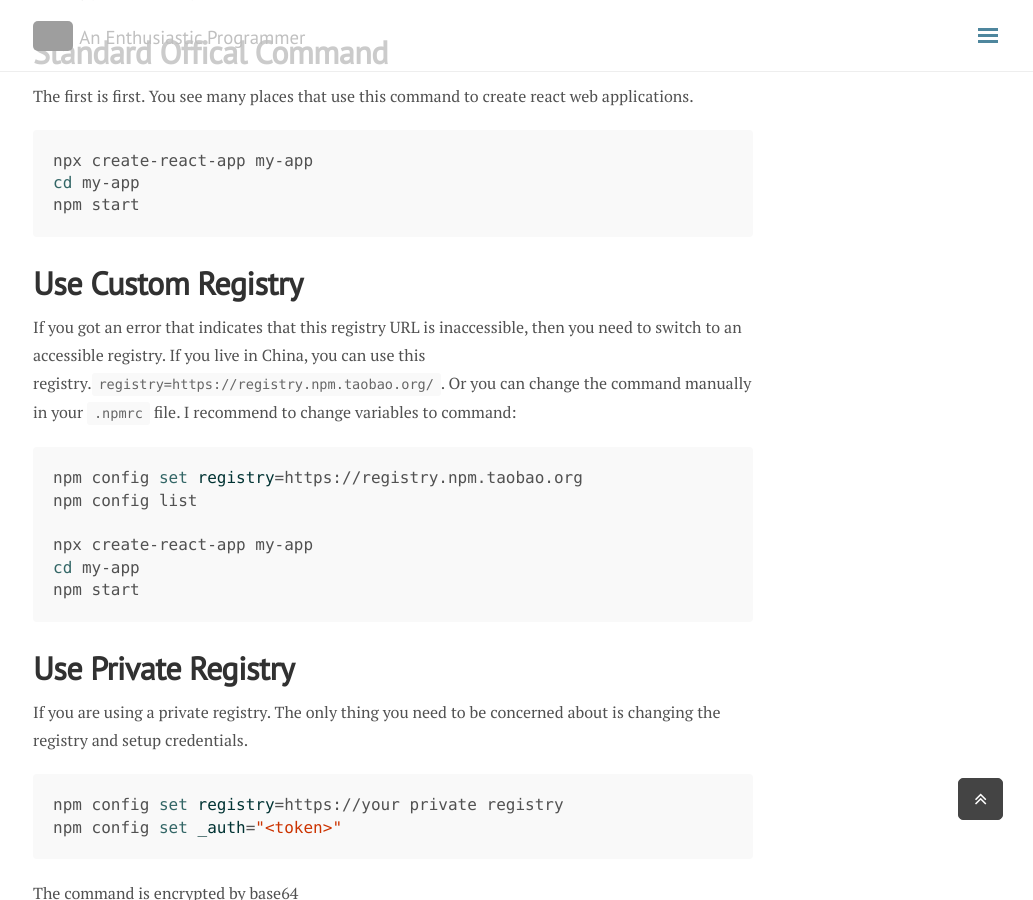
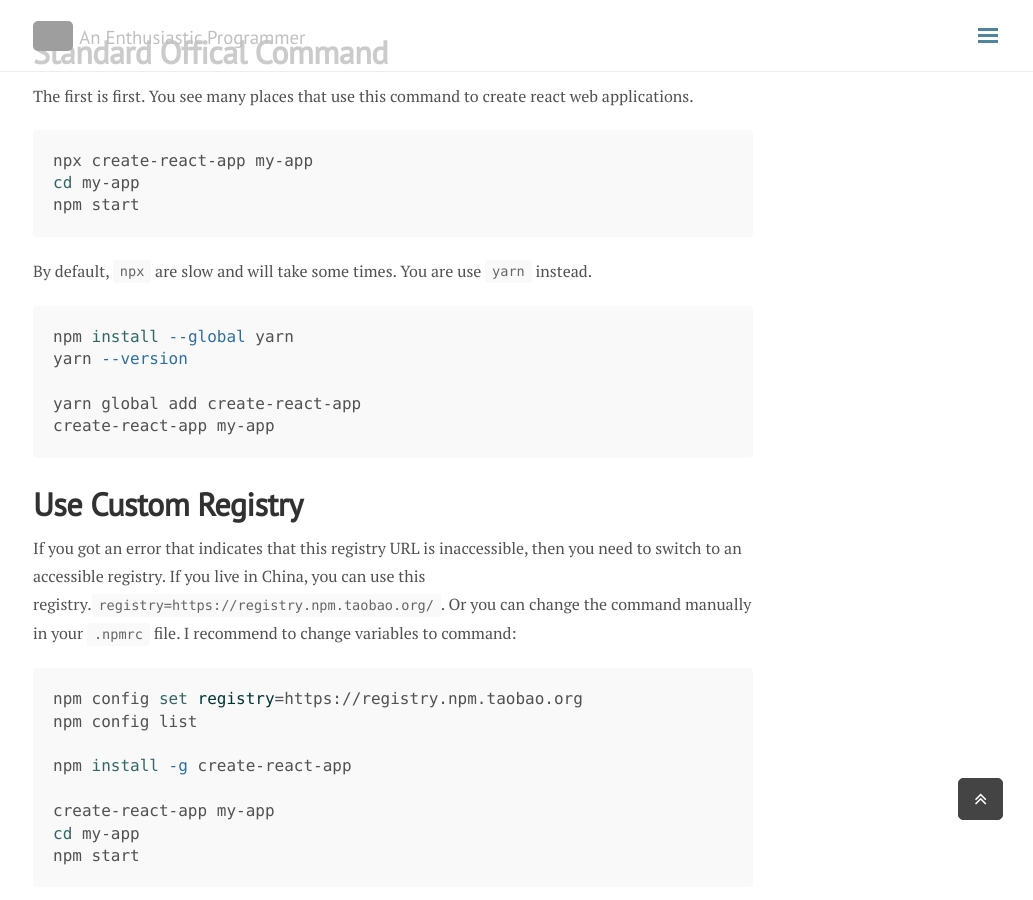
Before and after one commit to guokas/blog, a Jekyll site: the page built from _posts/2022-11-21-first-react-app.md, in a window 1280 px wide and 900 px high, scrolled down 303 px. Shown: the whole window, without its empty margins (247-1280 px from the left). Built offline with Jekyll 4.4.1, drawn with Linux system fonts in a browser that asks for light colours; nearby versions of some CDN libraries; comment, search, counter and statistics services are not loaded; some of the changed text lies outside the part shown; grey boxes are pictures that could not be loaded.

Commit message:
fix: add new extra info

````diff
--- a/_posts/2022-11-21-first-react-app.md
+++ b/_posts/2022-11-21-first-react-app.md
@@ -41,13 +41,24 @@ cd my-app
 npm start
 ```
 
+By default, `npx` are slow and will take some times. You are use `yarn` instead.
+```shell
+npm install --global yarn
+yarn --version
+
+yarn global add create-react-app
+create-react-app my-app
+```
+
 # Use Custom Registry
 If you got an error that indicates that this registry URL is inaccessible, then you need to switch to an accessible registry. If you live in China, you can use this registry.`registry=https://registry.npm.taobao.org/`.  Or you can change the command manually in your `.npmrc` file. I recommend to change variables to command:
 ```shell
 npm config set registry=https://registry.npm.taobao.org
 npm config list
 
-npx create-react-app my-app
+npm install -g create-react-app
+
+create-react-app my-app
 cd my-app
 npm start
 ```
@@ -88,3 +99,9 @@ The `.npmrc` file can exist in four different places.
 
 
 ` Per project NPM config` and `Per-user NPM config` are both frequently used config files. Publishable settings can be placed under `Per-Project`, sensitive information should be placed under `Per-user` folder.
+
+# Cache
+The npm cache file located at your `C:\Users\{User}\AppData\Local\npm-cache` and `C:\Users\{User}\AppData\Roaming\npm-cache` folders. You can clean your cache by deleted these two folders, or with command
+```shell
+npm cache clean --force
+```
````
